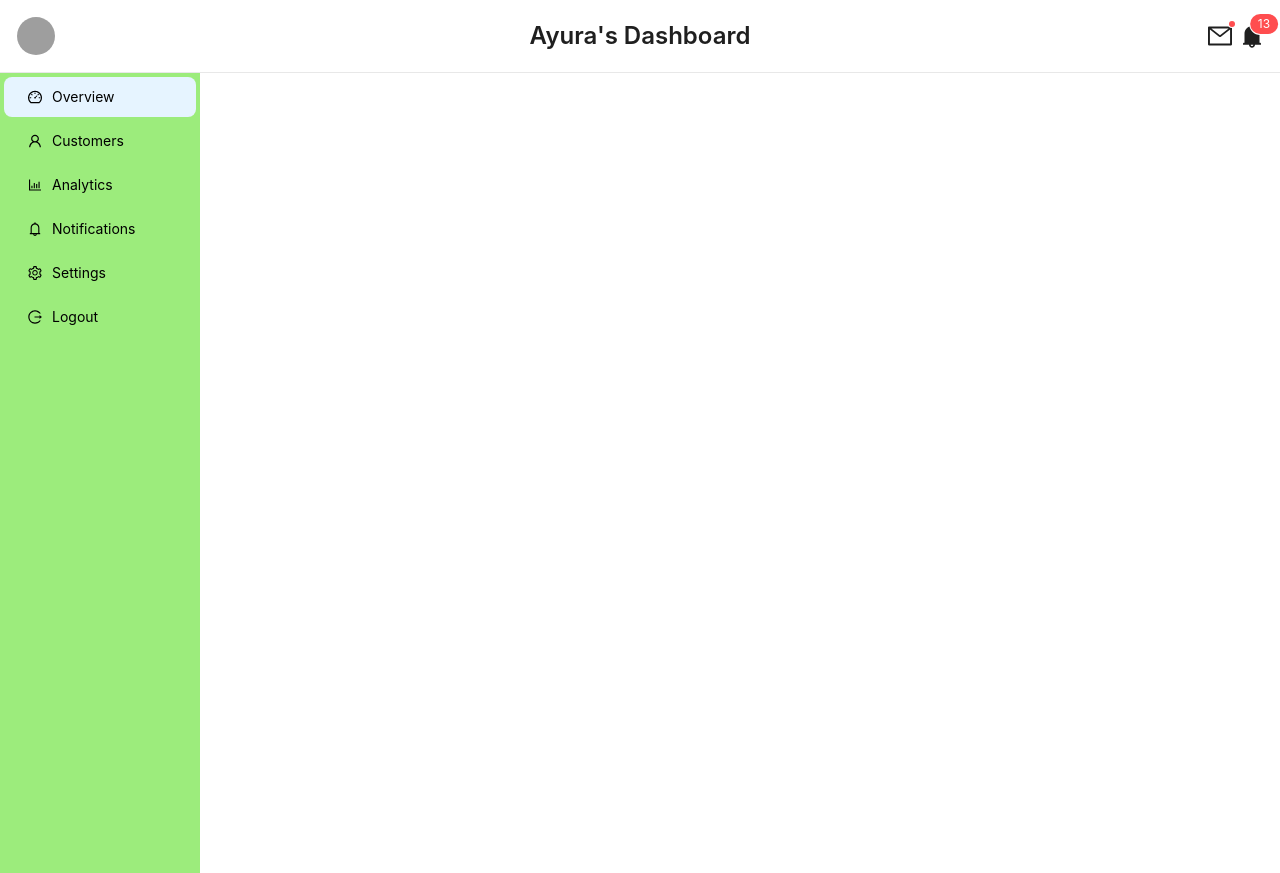
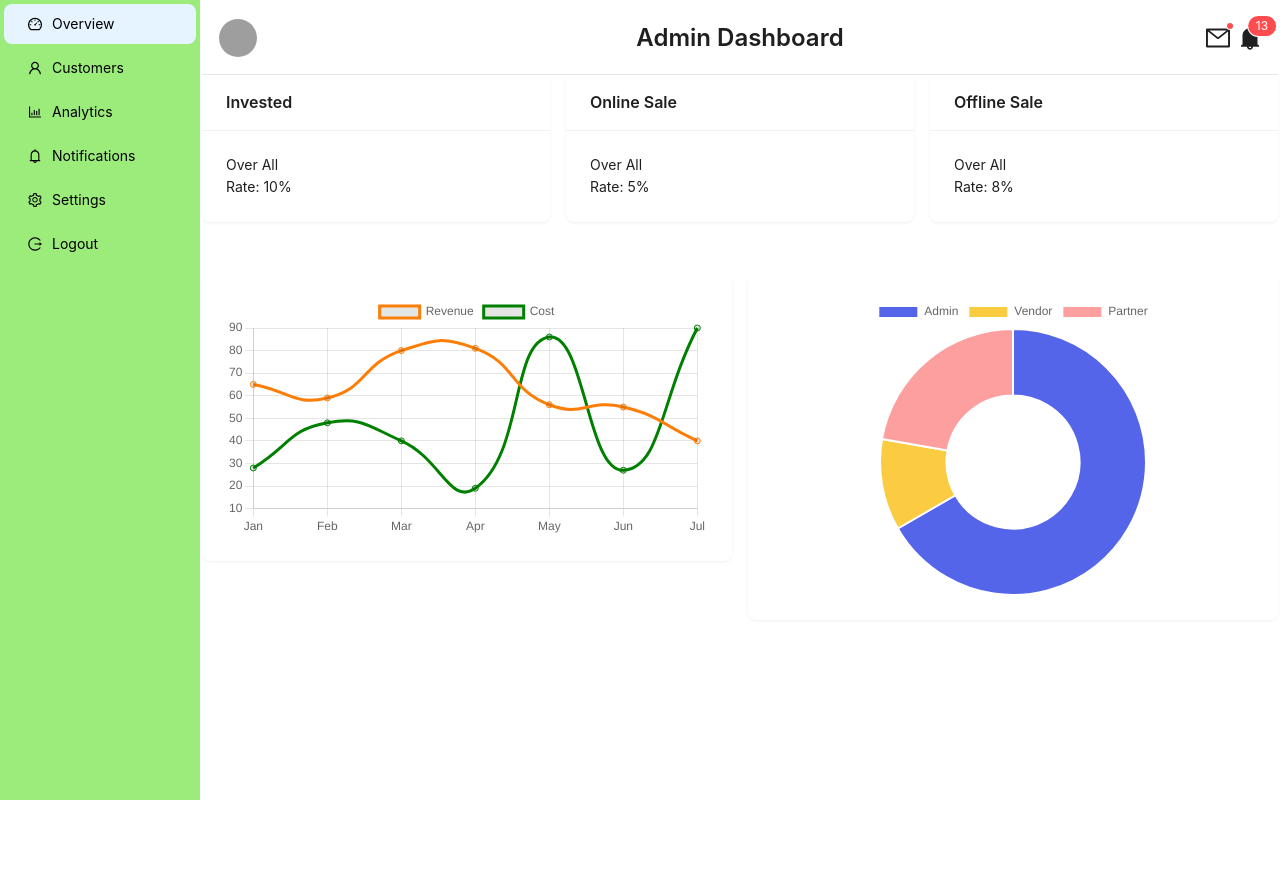
Before and after one commit to jananisree96/Ayura-Website, a React (Vite) app in the folder final-project/: page /dashboard in a window 1280 px wide. After the commit the page ends 800 px from the top, so only its background shows below. Built offline with nearby package versions, Linux system fonts and the light colour scheme; grey boxes are pictures that could not be loaded.

Commit message:
chart-added

```diff
--- a/final-project/package.json
+++ b/final-project/package.json
@@ -19,7 +19,9 @@
     "@mui/icons-material": "^5.16.7",
     "@mui/material": "^5.16.7",
     "@reduxjs/toolkit": "^2.2.7",
+    "chart.js": "^4.4.3",
     "react": "^18.3.1",
+    "react-chartjs-2": "^5.2.0",
     "react-dom": "^18.3.1",
     "react-modal": "^3.16.1",
     "react-multi-carousel": "^2.8.5",
@@ -27,7 +29,8 @@
     "react-router-dom": "^6.26.0",
     "react-slick": "^0.30.2",
     "react-toastify": "^10.0.5",
-    "slick-carousel": "^1.8.1"
+    "slick-carousel": "^1.8.1",
+    "styled-components": "^6.1.12"
   },
   "devDependencies": {
     "@types/react": "^18.3.3",
--- a/final-project/src/components/DashBoard/AppHeader.jsx
+++ b/final-project/src/components/DashBoard/AppHeader.jsx
@@ -44,7 +44,7 @@ function AppHeader() {
                 style={{ marginRight: '16px' }}
             />
             <Typography.Title level={3} style={{ margin: 0 }}>
-                Ayura's Dashboard
+                Admin Dashboard
             </Typography.Title>
             <Space>
                 <Badge count={mockComments.length} dot>
--- a/final-project/src/components/DashBoard/Dashboard.jsx
+++ b/final-project/src/components/DashBoard/Dashboard.jsx
@@ -1,13 +1,29 @@
 import React from 'react';
-import Sidebar from './Sidebar'
+import Sidebar from './Sidebar';
 import AppHeader from './AppHeader';
+import OverView from './Overview';
+import styled from 'styled-components';
+
+const Layout = styled.div`
+  display: flex;
+  flex-direction: row;
+  height: 100vh;
+`;
+
+const ContentWrapper = styled.div`
+  flex: 1;
+  padding: 2px;
+`;
 
 const Dashboard = () => {
   return (
-    <div>
-      <AppHeader/>
-      <Sidebar/>
-    </div>
+    <Layout>
+      <Sidebar />
+      <ContentWrapper>
+        <AppHeader />
+        <OverView />
+      </ContentWrapper>
+    </Layout>
   );
 };
 
--- /dev/null
+++ b/final-project/src/components/DashBoard/Overview.jsx
@@ -0,0 +1,118 @@
+import React from 'react';
+import { Row, Col, Card } from 'antd';
+import { Line, Doughnut } from 'react-chartjs-2';
+import styled from 'styled-components';
+import {
+  Chart as ChartJS,
+  CategoryScale,
+  LinearScale,
+  PointElement,
+  LineElement,
+  Title,
+  Tooltip,
+  Legend,
+  ArcElement,
+} from 'chart.js';
+
+ChartJS.register(
+  CategoryScale,
+  LinearScale,
+  PointElement,
+  LineElement,
+  Title,
+  Tooltip,
+  Legend,
+  ArcElement
+);
+
+const StyledOrderCard = styled.div`
+  background-color: #f4f4f4;
+  padding: 16px;
+  margin: 10px 0;
+  border-radius: 8px;
+  box-shadow: 0 2px 4px rgba(0, 0, 0, 0.1);
+`;
+
+const RevenueChart = () => (
+  <Line
+    data={{
+      labels: ['Jan', 'Feb', 'Mar', 'Apr', 'May', 'Jun', 'Jul'],
+      datasets: [
+        { label: 'Revenue', data: [65, 59, 80, 81, 56, 55, 40], borderColor: '#FC7E06', tension: 0.5 },
+        { label: 'Cost', data: [28, 48, 40, 19, 86, 27, 90], borderColor: 'green', tension: 0.5 },
+      ],
+    }}
+    options={{
+      plugins: { legend: { display: true } },
+    }}
+  />
+);
+
+const ResponsiveDoughnutChartWrapper = styled.div`
+  position: relative;
+  width: 100%;
+  height: 300px;
+`;
+
+const DoughnutChart = () => (
+  <ResponsiveDoughnutChartWrapper>
+    <Doughnut
+      data={{
+        labels: ['Admin', 'Vendor', 'Partner'],
+        datasets: [
+          {
+            data: [300, 50, 100],
+            backgroundColor: ['rgba(43, 63, 229, 0.8)', 'rgba(250, 192, 19, 0.8)', 'rgba(253, 135, 135, 0.8)'],
+          },
+        ],
+      }}
+      options={{
+        responsive: true,
+        maintainAspectRatio: false,
+        plugins: {
+          legend: { display: true },
+        },
+      }}
+    />
+  </ResponsiveDoughnutChartWrapper>
+);
+
+function OverView() {
+  const cardData = [
+    { title: "Invested", content: "Over All", rate: 10 },
+    { title: "Online Sale", content: "Over All", rate: 5 },
+    { title: "Offline Sale", content: "Over All", rate: 8 },
+  ];
+
+  return (
+    <>
+      {/* First Row of Cards */}
+      <Row gutter={[16, 16]}>
+        {cardData.map((card, index) => (
+          <Col key={index} span={8}>
+            <Card title={card.title} bordered={false}>
+              <p>{card.content}</p>
+              <p>Rate: {card.rate}%</p>
+            </Card>
+          </Col>
+        ))}
+      </Row>
+
+      {/* First Row of Charts */}
+      <Row gutter={[16, 16]} style={{ marginTop: '50px' }}>
+        <Col span={12}>
+          <Card bordered={false}>
+            <RevenueChart />
+          </Card>
+        </Col>
+        <Col span={12}>
+          <Card bordered={false} style={{ height: '100%' }}>
+            <DoughnutChart />
+          </Card>
+        </Col>
+      </Row>
+    </>
+  );
+}
+
+export default OverView;
```
Also changed, not shown: 1 other file (tests, documents, lock files or other folders).
